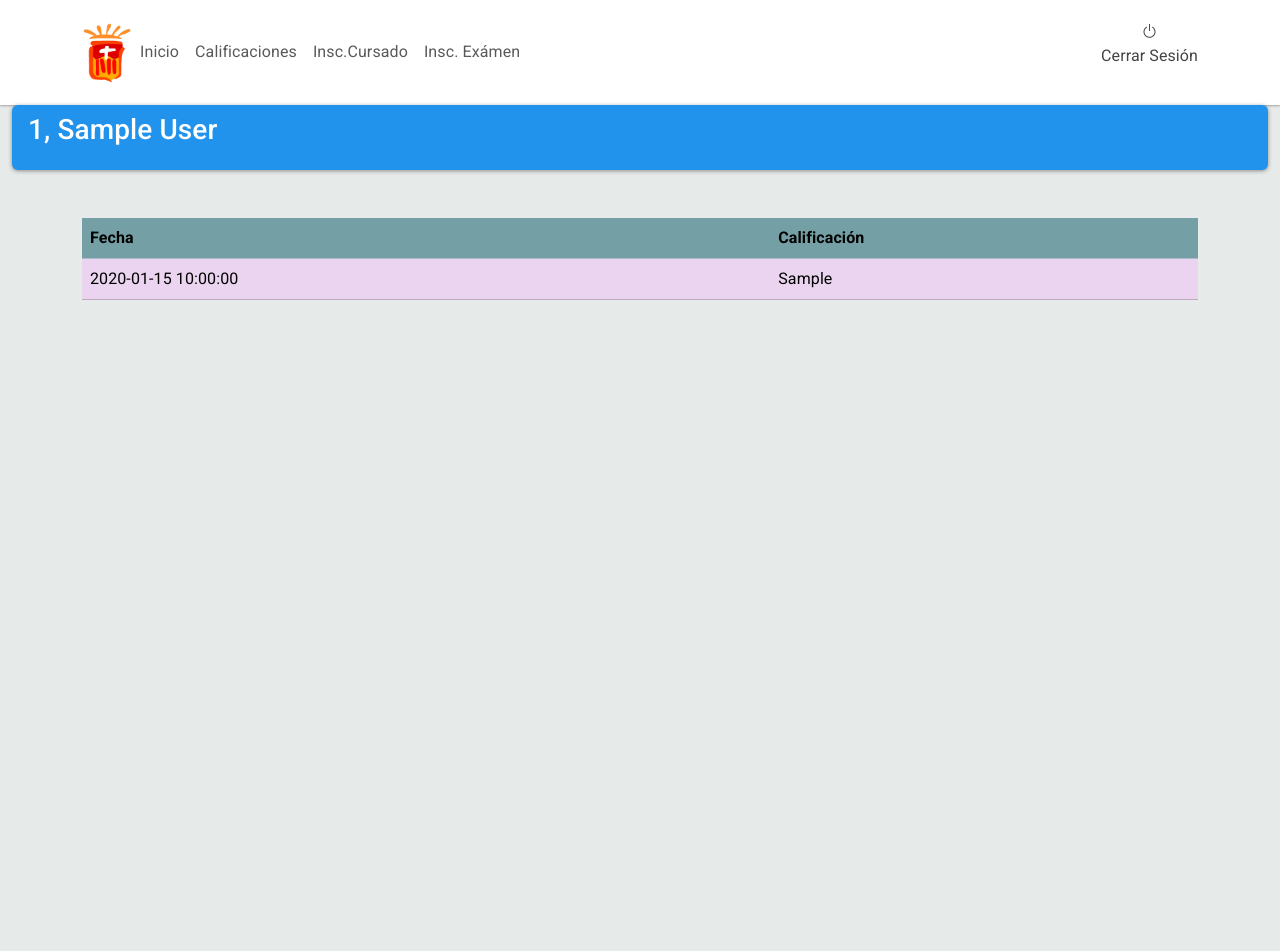
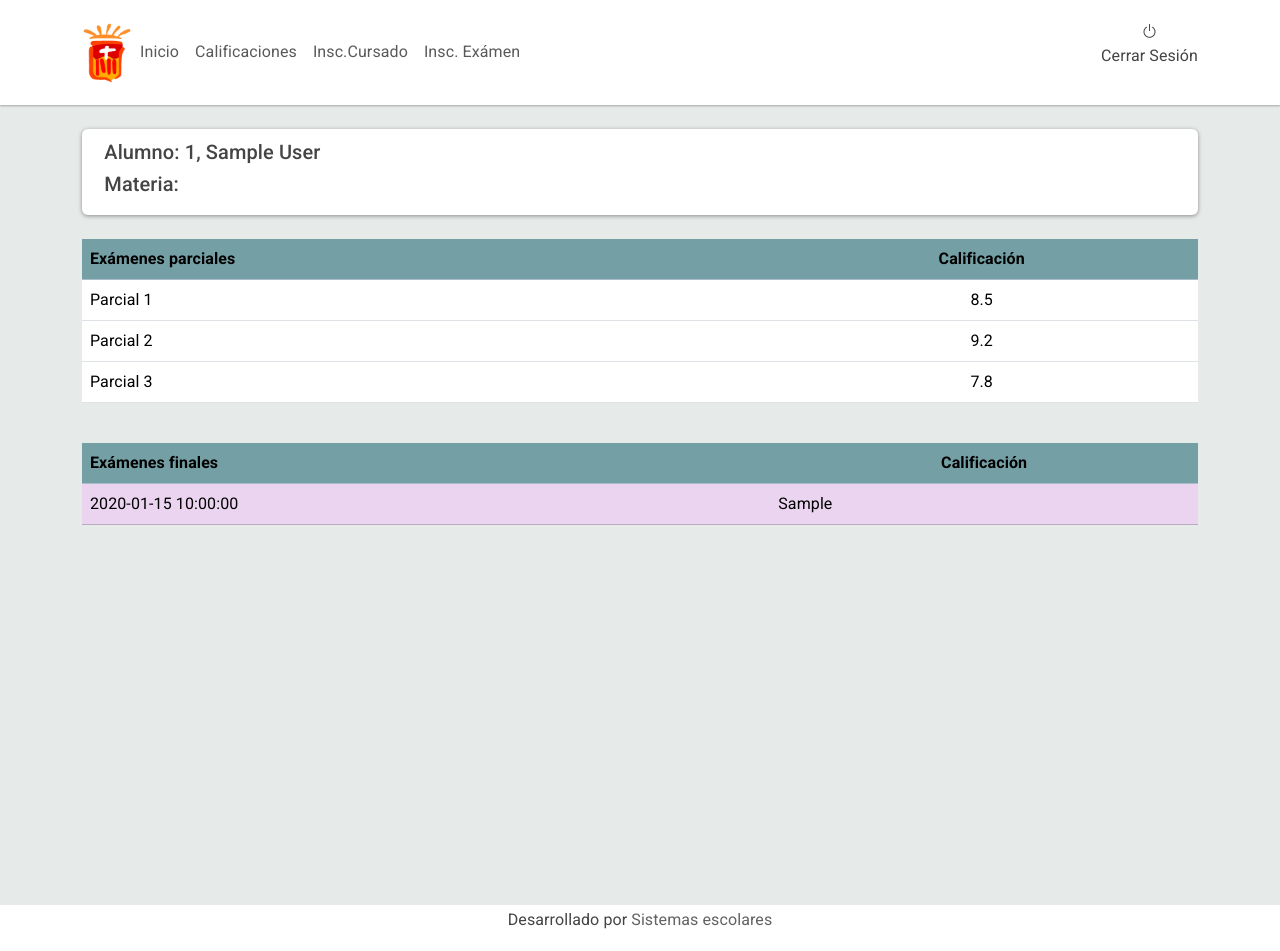
Before and after one commit to aleprado89/prueba, a PHP site: page /calificaciones_verCalificaciones.php?idM=1 in a window 1280 px wide. Before the commit the page ends 300 px from the top, so only its background shows below. Run offline with PHP 8.4, Linux system fonts and the light colour scheme; the visitor is signed in with stand-in values (Sample User, id 1); tables that the repository leaves empty or names only in its code hold one stand-in row (values such as "Sample post"); data that the repository does not hold is empty; some libraries are stand-ins or nearby versions.

Commit message:
Cambios agus

```diff
--- a/alumnos/calificaciones.php
+++ b/alumnos/calificaciones.php
@@ -85,7 +85,7 @@ $cantidad = count($listadoCalificaciones);
 
 <br>
 <div class="container">
-<h3 class="text-center">Consulta de Calificaciones</h3>
+<h3 class="text-center">Consulta de calificaciones</h3>
 <br>
 <div class="card padding col-12">
   <h5><?php echo "Alumno: ".$nombreAlumno; ?></h5>
@@ -93,7 +93,7 @@ $cantidad = count($listadoCalificaciones);
   <br>
   <div class="row col-12 col-md-4">
     <form method="post" action="<?php echo htmlspecialchars($_SERVER["PHP_SELF"]); ?>">
-      <label for="anios">Selecciona el Curso:</label>
+      <label for="anios">Selecciona el curso:</label>
       <select class="form-select margenes padding" id="curso" name="curso" onchange="this.form.submit()">
 
       <?php
@@ -205,7 +205,7 @@ $cantidad = count($listadoCalificaciones);
             <td>
               <?php echo $Estado ?>
             </td>
-            <td>
+            <td class= "text-center">
               <?php echo $CalificacionFinal ?>
             </td>
             <td><button type="button" onclick="verCalificaciones(this)" class="btn btn-primary">Ver Calificaciones</button></td>
--- a/alumnos/calificaciones_verCalificaciones.php
+++ b/alumnos/calificaciones_verCalificaciones.php
@@ -72,25 +72,63 @@ $cantidad = count($listadoExamenes);
     </div>
   </div>
 </nav>
+
 <div class="container-fluid fondo">
+  <br>
+  <div class="container">
 
-  <div class="card text-white bg-primary mb-3">
-    <h3 class="card-header">
-      <?php echo $nombreAlumno; ?>
-    </h3>
-    <h4 class="card-header">
-      <?php echo $nombreMateria; ?>
-    </h4>
+  <div class="card padding col-12">
+    <h5><?php echo  "Alumno: ".$nombreAlumno; ?> </h5>
+    <h5><?php echo  "Materia: ".$nombreMateria; ?></h5>
   </div>
-  <div class="container mt-5">
+
+
+  <br>
+
+  <div>
+    <table class="table table-hover col-12">
+      <thead>
+        <tr class="table-primary">
+          <th scope="col">Exámenes parciales</th>
+          <th scope="col" class= "text-center">Calificación</th>
+        </tr>
+      </thead>
+
+      <tbody>
+
+
+    <tr>
+        <td>Parcial 1</td>
+        <td class= "text-center">8.5</td>
+    </tr>
+    <tr>
+        <td>Parcial 2</td>
+        <td class= "text-center">9.2</td>
+    </tr>
+    <tr>
+        <td>Parcial 3</td>
+        <td class= "text-center">7.8</td>
+    </tr>
+
+
+      </tbody>
+    </table>
+  </div>
+
+  <br>
+
+  <div>
     <table class="table table-hover">
       <thead>
         <tr class="table-primary">
-          <th scope="col">Fecha</th>
-          <th scope="col">Calificación</th>
+          <th scope="col">Exámenes finales</th>
+          <th scope="col" class= "text-center">Calificación</th>
         </tr>
       </thead>
+
       <tbody>
+
+
 
         <?php
 
@@ -119,7 +157,17 @@ $cantidad = count($listadoExamenes);
       </tbody>
     </table>
   </div>
+      </div>
 </div>
+
+<footer>
+  <div class="container-fluid">
+
+    <p> Desarrollado por  <a target="_blank"  style="text-decoration: none; color:#646261;" href="https://web.sistemasescolares.com.ar"  onmouseover="this.style.color='#2e8b97'" onmouseleave="this.style.color='#646261'">Sistemas escolares</a></p>
+
+  </div>
+</footer>
+
   <!-- Bootstrap JS y jQuery (necesario para el modal) -->
   <script src="../js/jquery-3.7.1.slim.min.js"></script>
   <script src="../js/popper.min.js"></script>
--- a/css/estilos.css
+++ b/css/estilos.css
@@ -1,4 +1,9 @@
 
+footer {
+  text-align: center;
+  padding: 3px;
+  background-color: white;
+}
     .card-link {
     text-decoration: none; /* Para quitar el subrayado del enlace */
     text-shadow: 0px 4px 4px rgba(0, 0, 0, 0.25);
@@ -109,9 +114,11 @@ margin-bottom: 1%;
 }
 table {
   display: block;
+  width: 100%;
   overflow-x: auto;
   white-space: nowrap;
 }
+
 th, td {
   min-width: 100px;
 }
@@ -143,4 +150,7 @@ th, td {
   min-height: 100vh; /* Minimo 100% del viewport height(del alto) */
   /*min-width: 100vw;*/ /* Minimo 100% del viewport width(del ancho) */
 }
+
+
+
 }
```
Also changed, not shown: alumnos/menualumnos.php (+26 -5 lines).
